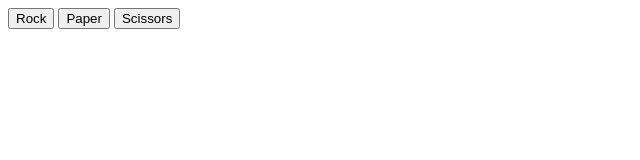
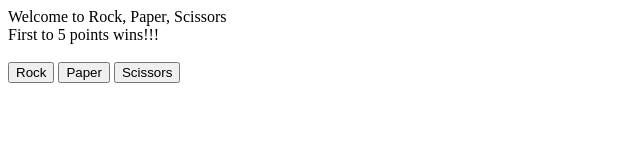
Before and after one commit to eliazbeth/odin-rock-paper-scissors, a plain HTML site: page index.html in a window 1280 px wide. Shown: the whole page, without its empty margins (0-640 px from the left). Drawn offline with Linux system fonts and the light colour scheme.

Commit message:
Add welcome message saying first to 5 points wins

```diff
--- a/index.html
+++ b/index.html
@@ -6,6 +6,7 @@
     <title>Rock Paper Scissors</title>
 </head>
 <body>
+    Welcome to Rock, Paper, Scissors <br> First to 5 points wins!!! <br><br>
     <button id="rock">Rock</button>
     <button id="paper">Paper</button>
     <button id="scissors">Scissors</button>
```
